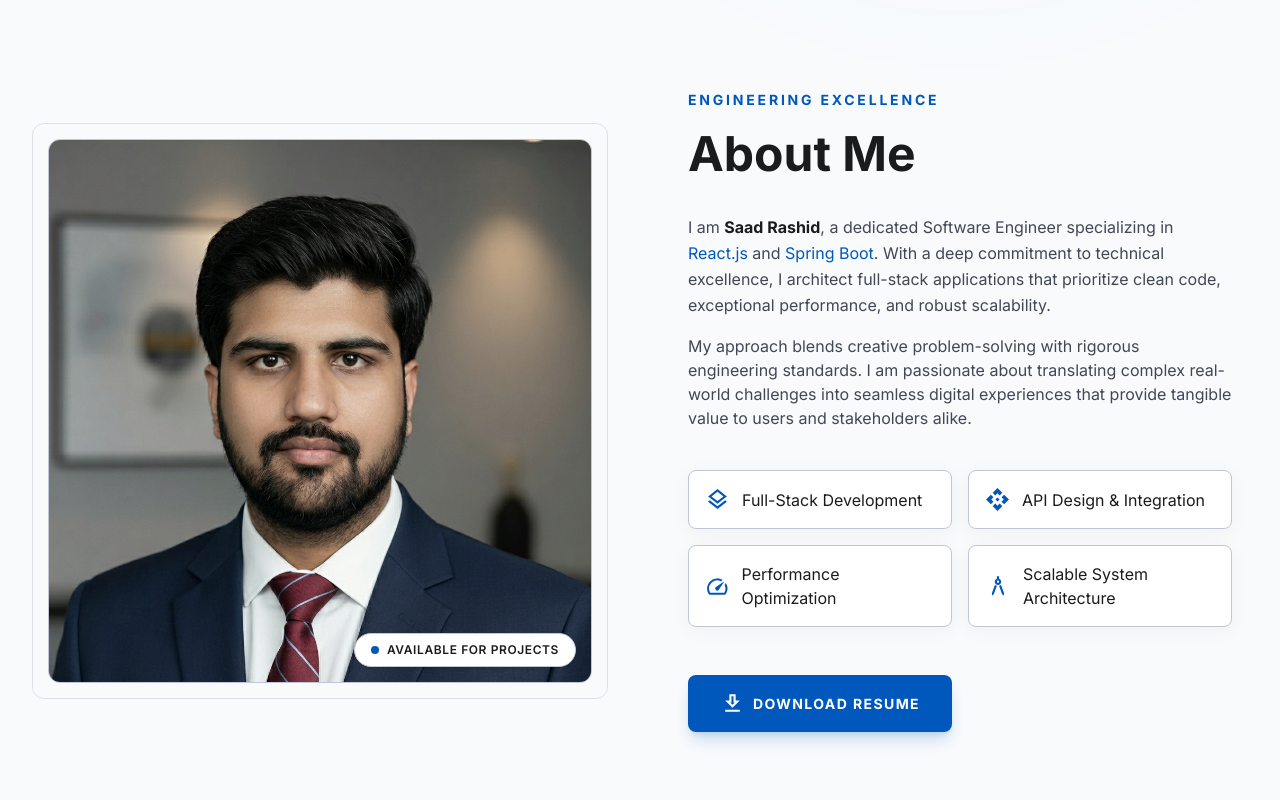
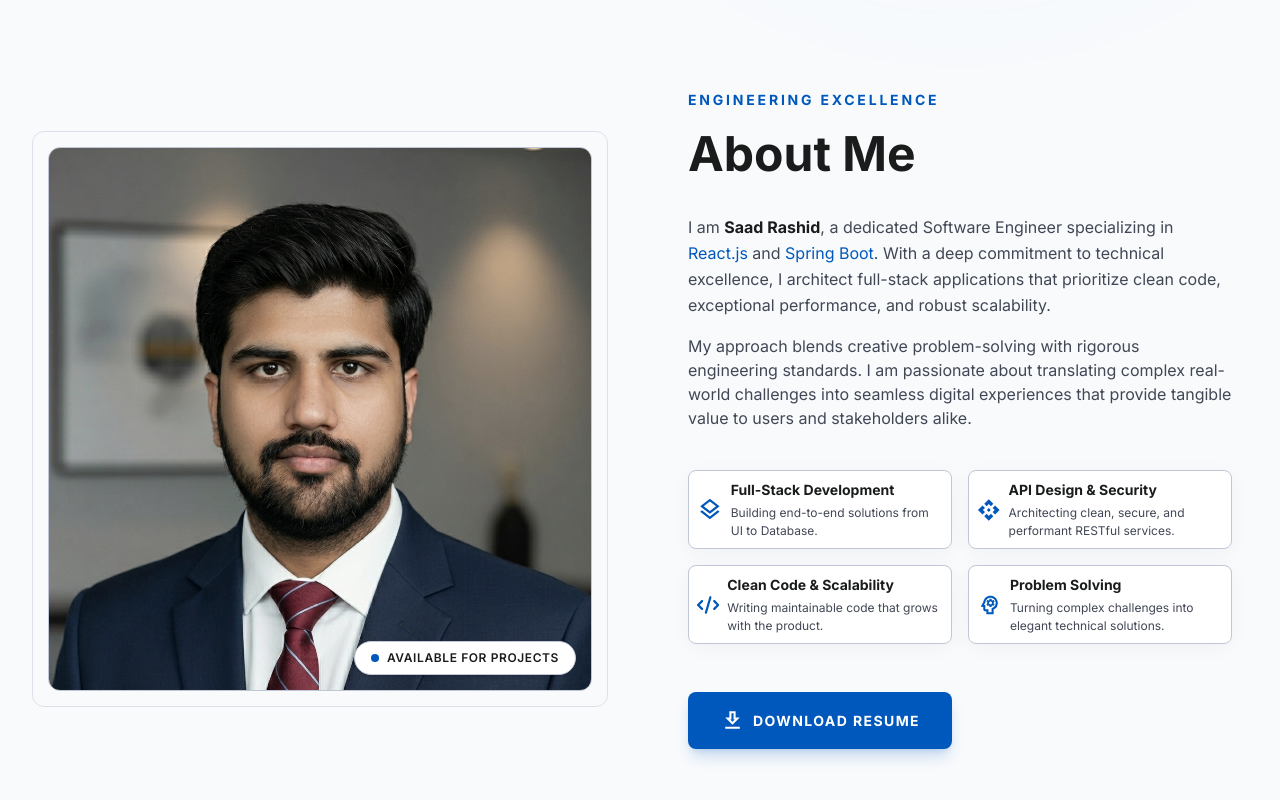
Before and after one commit to saadrashid304/saad-portfolio, a Next.js app: page / in a window 1280 px wide. Shown: the part 840-1640 px from the top of the page. Built offline with nearby package versions, Linux system fonts and the light colour scheme.

Commit message:
Updated bullet points in AboutMe.tsx

```diff
--- a/src/components/AboutMe.tsx
+++ b/src/components/AboutMe.tsx
@@ -2,10 +2,10 @@ import Image from "next/image";
 import {
   MdOutlineLayers,
   MdOutlineApi,
-  MdOutlineSpeed,
-  MdOutlineArchitecture,
+  MdOutlinePsychology,
   MdOutlineDownload,
 } from "react-icons/md";
+import { FaCode } from "react-icons/fa6";
 
 import ProfilePicture from "@/assets/Profile_Image.png";
 
@@ -68,29 +68,49 @@ export default function AboutMe() {
         </div>
         {/* <!-- Highlights Grid --> */}
         <div className="grid grid-cols-1 sm:grid-cols-2 gap-md pt-md">
-          <div className="flex items-center gap-3 p-md bg-white border border-outline-variant rounded-lg hover:border-primary transition-colors duration-300 shadow-[0px_4px_20px_rgba(0,0,0,0.04)]">
-            <MdOutlineLayers className="text-primary" size={25} />
-            <span className="font-h3 text-body-md text-on-surface">
-              Full-Stack Development
-            </span>
+          <div className="flex items-center gap-2 p-2 bg-white border border-outline-variant rounded-lg hover:border-primary transition-colors duration-300 shadow-[0px_4px_20px_rgba(0,0,0,0.04)]">
+            <MdOutlineLayers className="text-primary" size={35} />
+            <div className="flex flex-col gap-1">
+              <span className="font-h3 text-[14px] font-bold text-on-surface">
+                Full-Stack Development
+              </span>
+              <span className="font-h3 text-[12px] text-on-surface-variant">
+                Building end-to-end solutions from UI to Database.
+              </span>
+            </div>
           </div>
-          <div className="flex items-center gap-3 p-md bg-white border border-outline-variant rounded-lg hover:border-primary transition-colors duration-300 shadow-[0px_4px_20px_rgba(0,0,0,0.04)]">
-            <MdOutlineApi className="text-primary" size={25} />
-            <span className="font-h3 text-body-md text-on-surface">
-              API Design &amp; Integration
-            </span>
+          <div className="flex items-center gap-2 p-2 bg-white border border-outline-variant rounded-lg hover:border-primary transition-colors duration-300 shadow-[0px_4px_20px_rgba(0,0,0,0.04)]">
+            <MdOutlineApi className="text-primary" size={38} />
+            <div className="flex flex-col gap-1">
+              <span className="font-h3 text-[14px] font-bold text-on-surface">
+                API Design & Security
+              </span>
+              <span className="font-h3 text-[12px] text-on-surface-variant">
+                Architecting clean, secure, and performant RESTful services.
+              </span>
+            </div>
           </div>
-          <div className="flex items-center gap-3 p-md bg-white border border-outline-variant rounded-lg hover:border-primary transition-colors duration-300 shadow-[0px_4px_20px_rgba(0,0,0,0.04)]">
-            <MdOutlineSpeed className="text-primary" size={25} />
-            <span className="font-h3 text-body-md text-on-surface">
-              Performance Optimization
-            </span>
+          <div className="flex items-center gap-2 p-2 bg-white border border-outline-variant rounded-lg hover:border-primary transition-colors duration-300 shadow-[0px_4px_20px_rgba(0,0,0,0.04)]">
+            <FaCode className="text-primary" size={32} />
+            <div className="flex flex-col gap-1">
+              <span className="font-h3 text-[14px] font-bold text-on-surface">
+                Clean Code & Scalability
+              </span>
+              <span className="font-h3 text-[12px] text-on-surface-variant">
+                Writing maintainable code that grows with the product.
+              </span>
+            </div>
           </div>
-          <div className="flex items-center gap-3 p-md bg-white border border-outline-variant rounded-lg hover:border-primary transition-colors duration-300 shadow-[0px_4px_20px_rgba(0,0,0,0.04)]">
-            <MdOutlineArchitecture className="text-primary" size={30} />
-            <span className="font-h3 text-body-md text-on-surface">
-              Scalable System Architecture
-            </span>
+          <div className="flex items-center gap-2 p-2 bg-white border border-outline-variant rounded-lg hover:border-primary transition-colors duration-300 shadow-[0px_4px_20px_rgba(0,0,0,0.04)]">
+            <MdOutlinePsychology className="text-primary" size={40} />
+            <div className="flex flex-col gap-1">
+              <span className="font-h3 text-[14px] font-bold text-on-surface">
+                Problem Solving
+              </span>
+              <span className="font-h3 text-[12px] text-on-surface-variant">
+                Turning complex challenges into elegant technical solutions.
+              </span>
+            </div>
           </div>
         </div>
         <div className="pt-lg">
--- a/src/components/NavigationBar.tsx
+++ b/src/components/NavigationBar.tsx
@@ -4,7 +4,7 @@ export default function NavigationBar() {
     <header className="bg-white/80 backdrop-blur-md border-b border-slate-200/60 shadow-[0px_4px_20px_rgba(0,0,0,0.04)] docked full-width top-0 sticky z-50">
       <nav className="flex items-center justify-between max-w-7xl mx-auto px-6 md:px-12 h-20">
         <div className="text-xl font-bold tracking-tighter text-slate-900">
-          Portfolio.dev
+          SaadRashid
         </div>
         <div className="hidden md:flex items-center gap-8">
           <a
```
